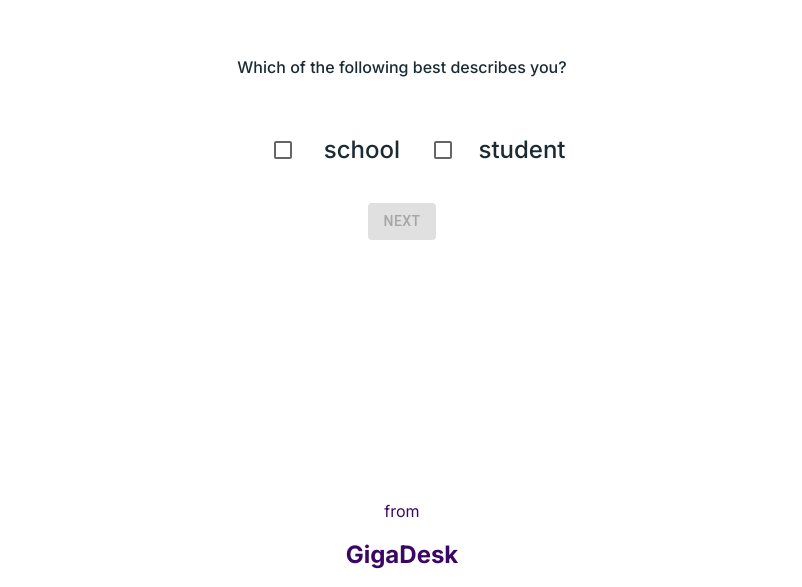
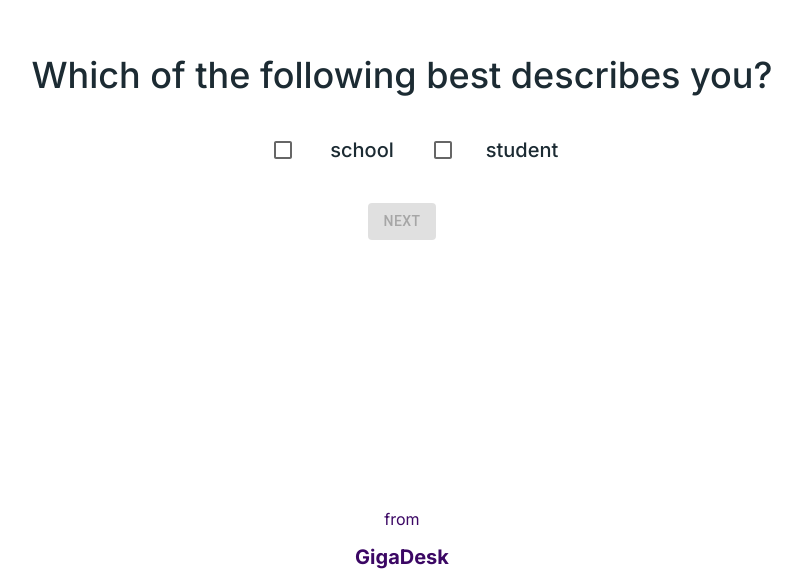
Before and after one commit to GigaDesk/Job-board, a Next.js app: page / in a window 1280 px wide. Shown: the part 213-800 px from the top of the page, without its empty margins (238-1040 px from the left). Built offline with nearby package versions, Linux system fonts and the light colour scheme; a web font is replaced by a local one; what @apollo/experimental-nextjs-app-support would draw is missing.

Commit message:
fix(config): revert to default tailwind fontsize configurations

```diff
--- a/tailwind.config.ts
+++ b/tailwind.config.ts
@@ -7,12 +7,6 @@ export default {
     "./src/app/**/*.{js,ts,jsx,tsx,mdx}",
   ],
   theme: {
-    fontSize: {
-      sm: ['14px', '20px'],
-      base: ['16px', '24px'],
-      lg: ['20px', '28px'],
-      xl: ['24px', '32px'],
-    },
     extend: {
       colors: {
         background: "var(--background)",
```
